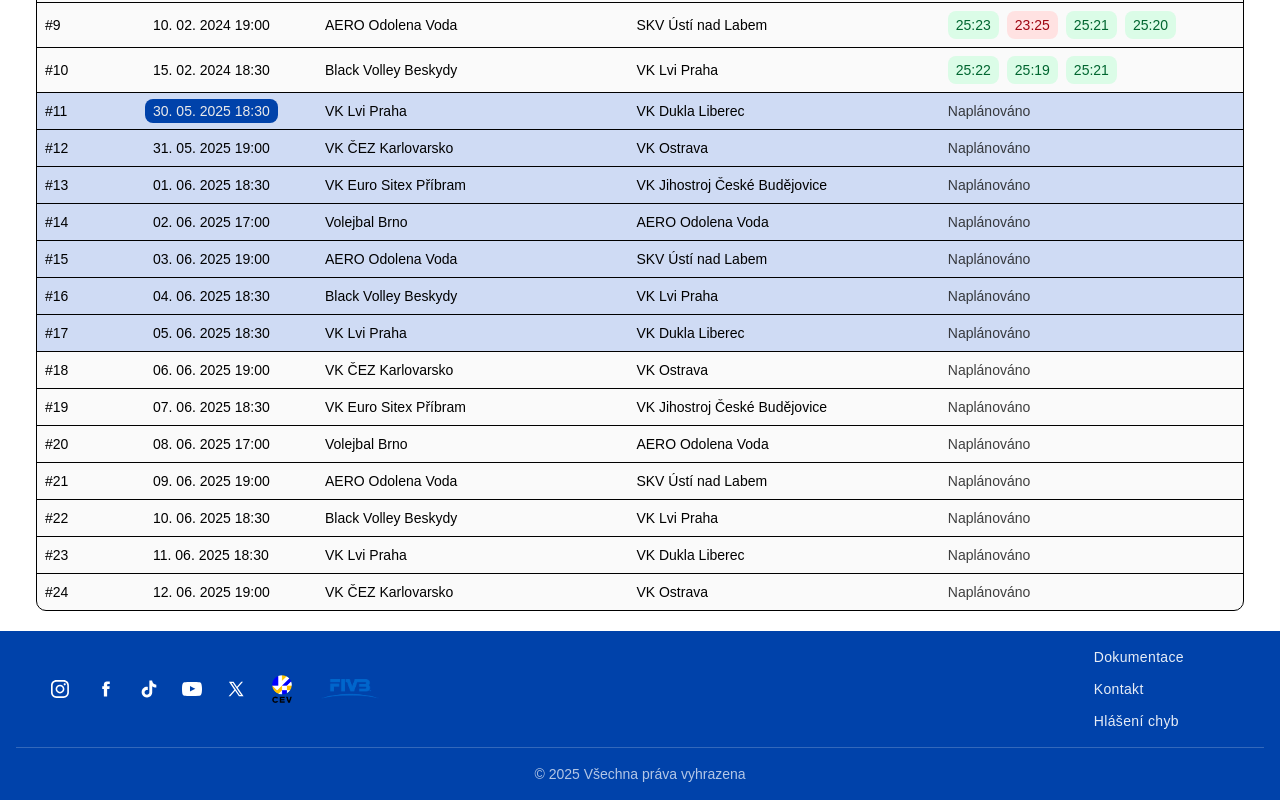
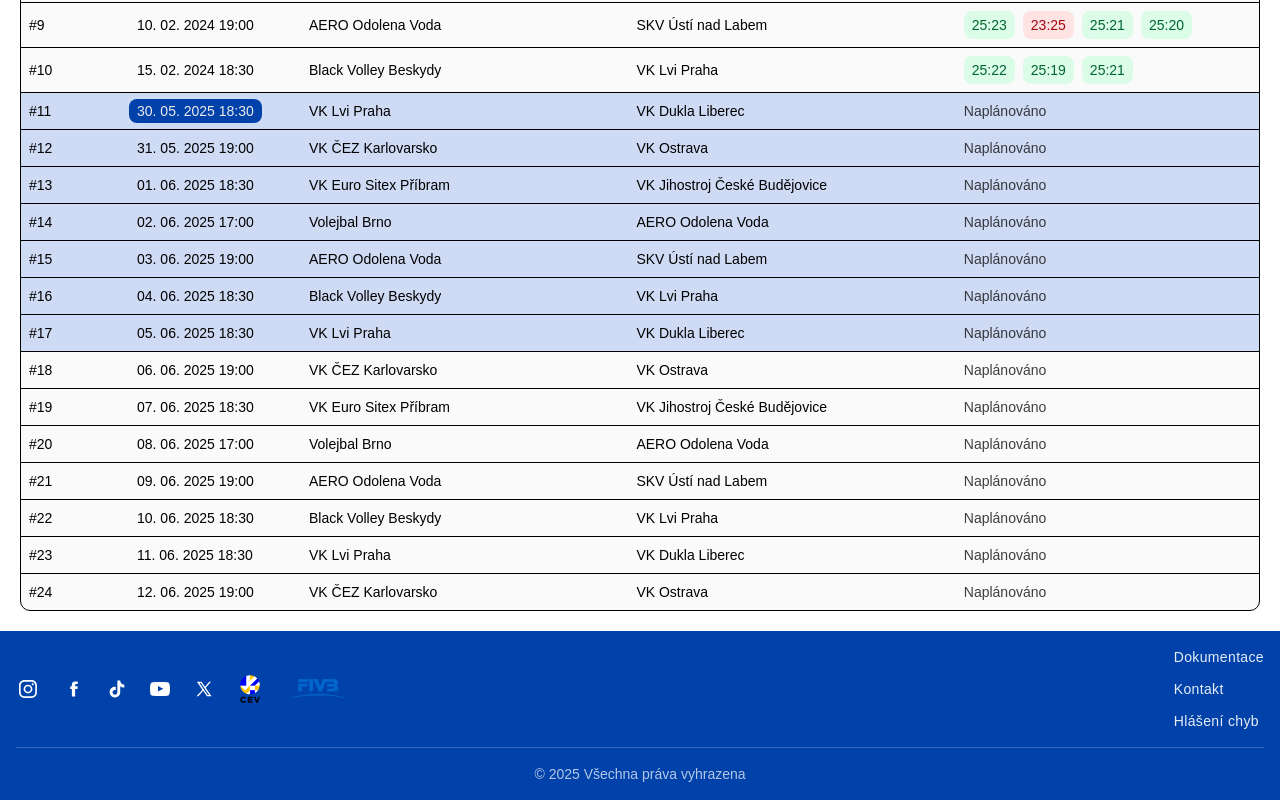
Before and after one commit to theholytom/eZapis, a React (Vite) app: page /#/matches in a window 1280 px wide. Shown: the part 491-1291 px from the top of the page. Built offline with nearby package versions, Linux system fonts and the light colour scheme.

Commit message:
style updates

```diff
--- a/src/components/Footer.tsx
+++ b/src/components/Footer.tsx
@@ -8,10 +8,10 @@
 
 function Footer() {
     return (
-        <footer className="bg-primary p-4 mt-auto">
-            <div className="container mx-auto">
-                <div className="flex justify-between px-8 mb-4">
-                    <ul className="flex gap-6 [&>li]:text-white items-center [&_svg]:hover:scale-125 [&_svg]:transition-transform [&_img]:hover:scale-110 [&_img]:transition-transform">
+        <footer className="bg-primary w-full">
+            <div className="container mx-auto px-4">
+                <div className="flex flex-col md:flex-row justify-between py-4 gap-4">
+                    <ul className="flex flex-wrap gap-6 [&>li]:text-white items-center [&_svg]:hover:scale-125 [&_svg]:transition-transform [&_img]:hover:scale-110 [&_img]:transition-transform">
                         <li>
                             <a href="https://www.instagram.com/czech_volleyball/?hl=cs">
                                 <InstagramIcon size={24} />
@@ -56,7 +56,7 @@
                             </a>
                         </li>
                     </ul>
-                    <ul className="flex flex-col justify-center space-y-3 text-sm font-medium mr-12 [&>li>a]:text-white/90 [&>li>a]:hover:text-white [&>li>a]:transition-colors [&>li>a]:duration-200 [&>li>a]:flex [&>li>a]:items-center [&>li>a]:gap-2 [&>li>a]:tracking-wide">
+                    <ul className="flex flex-col justify-center space-y-3 text-sm font-medium [&>li>a]:text-white/90 [&>li>a]:hover:text-white [&>li>a]:transition-colors [&>li>a]:duration-200 [&>li>a]:flex [&>li>a]:items-center [&>li>a]:gap-2 [&>li>a]:tracking-wide">
                         <li>
                             <a href="https://gitlab.fel.cvut.cz/holytom5/ezapis-react-project">
                                 Dokumentace
@@ -72,7 +72,7 @@
                         </li>
                     </ul>
                 </div>
-                <div className="border-t border-white/20 pt-4">
+                <div className="border-t border-white/20 py-4">
                     <p className="text-white/70 text-sm text-center">
                         © 2025 Všechna práva vyhrazena
                     </p>
--- a/src/components/Layout.tsx
+++ b/src/components/Layout.tsx
@@ -1,9 +1,8 @@
-import type { ReactNode } from "react";
 import Navigation from "./Navigation";
 import Footer from "./Footer";
 
 interface LayoutProps {
-    children: ReactNode;
+    children: React.ReactNode;
 }
 
 function Layout({ children }: LayoutProps) {
@@ -11,7 +10,9 @@
         <div className="min-h-screen flex flex-col">
             <Navigation />
             <div className="flex-1 flex flex-col pt-[72px]">
-                <main className="flex-1 px-4">{children}</main>
+                <main className="flex-1">
+                    <div className="overflow-x-auto">{children}</div>
+                </main>
                 <Footer />
             </div>
         </div>
--- a/src/components/StatisticsCard.tsx
+++ b/src/components/StatisticsCard.tsx
@@ -1,32 +1,34 @@
-import StatisticCard from "./ui/StatisticCard"
-import { matches } from "@/data/matches.json"
+import StatisticCard from "./ui/StatisticCard";
+import { matches } from "@/data/matches.json";
 
 function Statistics() {
-    const today = new Date()
-    today.setHours(0,0,0,0)
+    const today = new Date();
+    today.setHours(0, 0, 0, 0);
 
-    const matchesToday = matches.filter(match => {
-        const matchDate = new Date(match.date)
-        matchDate.setHours(0,0,0,0)
-        return matchDate.getTime() === today.getTime()
-    }).length
+    const matchesToday = matches.filter((match) => {
+        const matchDate = new Date(match.date);
+        matchDate.setHours(0, 0, 0, 0);
+        return matchDate.getTime() === today.getTime();
+    }).length;
 
-    const weekStart = new Date(today)
-    weekStart.setDate(today.getDate() - today.getDay() + (today.getDay() === 0 ? -6 : 1))
-    weekStart.setHours(0,0,0,0)
-    const weekEnd = new Date(weekStart)
-    weekEnd.setDate(weekStart.getDate() + 6)
-    weekEnd.setHours(23,59,59,999)
+    const weekStart = new Date(today);
+    weekStart.setDate(
+        today.getDate() - today.getDay() + (today.getDay() === 0 ? -6 : 1)
+    );
+    weekStart.setHours(0, 0, 0, 0);
+    const weekEnd = new Date(weekStart);
+    weekEnd.setDate(weekStart.getDate() + 6);
+    weekEnd.setHours(23, 59, 59, 999);
 
-    const matchesThisWeek = matches.filter(match => {
-        const matchDate = new Date(match.date)
-        return matchDate >= weekStart && matchDate <= weekEnd
-    }).length
+    const matchesThisWeek = matches.filter((match) => {
+        const matchDate = new Date(match.date);
+        return matchDate >= weekStart && matchDate <= weekEnd;
+    }).length;
 
     return (
         <div className="flex-col space-y-5 p-5">
             <h2 className="text-3xl">Zajímavé statistiky</h2>
-            <ul className="flex flex-row gap-4">
+            <ul className="flex flex-col md:flex-row gap-4">
                 <li>
                     <StatisticCard
                         title="Počet zápasů dnes:"
@@ -47,7 +49,7 @@
                 </li>
             </ul>
         </div>
-    )
+    );
 }
 
-export default Statistics
+export default Statistics;
--- a/src/components/TopMachesCard.tsx
+++ b/src/components/TopMachesCard.tsx
@@ -4,21 +4,15 @@
     return (
         <div className="flex-col space-y-5 p-5">
             <h2 className="text-3xl">Top Zápasy</h2>
-            <ul className="flex flex-row gap-4">
+            <ul className="flex flex-col md:flex-row gap-4">
                 <li>
-                    <MatchCard
-                        matchId="11"
-                    />
+                    <MatchCard matchId="11" />
                 </li>
                 <li>
-                    <MatchCard
-                        matchId="19"
-                    />
+                    <MatchCard matchId="19" />
                 </li>
                 <li>
-                    <MatchCard
-                        matchId="21"
-                    />
+                    <MatchCard matchId="21" />
                 </li>
             </ul>
         </div>
--- a/src/components/ui/MatchCard.tsx
+++ b/src/components/ui/MatchCard.tsx
@@ -14,14 +14,16 @@
     const time = match ? new Date(match.date) : new Date();
 
     return (
-        <Card className="bg-chart-1 text-primary-foreground flex-column w-[500px]">
+        <Card className="bg-chart-1 text-primary-foreground flex-column w-[300px]">
             <Link to={`/matches/${matchId}`}>
                 <CardHeader>
-                    <CardTitle className="whitespace-nowrap">
+                    <CardTitle className="break-words">
                         {team1} vs {team2}
                     </CardTitle>
                 </CardHeader>
-                <CardContent>{time.toLocaleString()}</CardContent>
+                <CardContent className="text-sm">
+                    {time.toLocaleString()}
+                </CardContent>
             </Link>
         </Card>
     );
--- a/src/components/ui/StatisticCard.tsx
+++ b/src/components/ui/StatisticCard.tsx
@@ -1,22 +1,15 @@
-import {
-    Card,
-    CardContent,
-    CardHeader,
-    CardTitle,
-} from "@/components/ui/card";
+import { Card, CardContent, CardHeader, CardTitle } from "@/components/ui/card";
 
-interface StaticticCardProps {
+interface StatisticCardProps {
     title: string;
-    value: number
+    value: number;
 }
 
-export default function StaticticCard({ title, value }: StaticticCardProps) {
+export default function StatisticCard({ title, value }: StatisticCardProps) {
     return (
-        <Card className="bg-chart-1 text-primary-foreground flex-column min-w-[300px]">
+        <Card className="bg-chart-1 text-primary-foreground flex-column w-[300px]">
             <CardHeader>
-                <CardTitle className="whitespace-nowrap">
-                    {title}
-                </CardTitle>
+                <CardTitle>{title}</CardTitle>
             </CardHeader>
             <CardContent>{value}</CardContent>
         </Card>
--- a/src/pages/MatchViewPage.tsx
+++ b/src/pages/MatchViewPage.tsx
@@ -66,9 +66,11 @@
     const team2Name = team2?.name || "Unknown Team";
 
     return (
-        <main className="bg-primary min-h-screen flex-1">
+        <div className="fixed inset-0 bg-primary overflow-auto">
+            <div className="p-4">
                 <ViewButtons />
-            <div className="flex items-center gap-5 justify-center">
+                <div className="overflow-auto -mx-4 px-4">
+                    <div className="min-w-[800px] flex items-center gap-5 justify-center my-4">
                         <TeamLeft
                             name={team1Name}
                             score={leftScore}
@@ -83,6 +85,10 @@
                             TOcount={0}
                         />
                     </div>
+                </div>
+                <div className="space-y-4">
+                    <div className="overflow-auto -mx-4 px-4">
+                        <div className="min-w-[800px]">
                             <ScoreTable
                                 team1={team1Name}
                                 team2={team2Name}
@@ -91,13 +97,21 @@
                                 team2points={rightScore}
                                 setScores={setScores}
                             />
+                        </div>
+                    </div>
+                    <div className="overflow-auto -mx-4 px-4">
+                        <div className="min-w-[800px] px-12">
                             <Rosters
                                 playersA={team1?.roster || []}
                                 playersB={team2?.roster || []}
                                 yellowCards={match.yellowCard || []}
                                 redCards={match.redCard || []}
                             />
-        </main>
+                        </div>
+                    </div>
+                </div>
+            </div>
+        </div>
     );
 }
 
```
Lines whose indentation alone changed are shown as unchanged.
